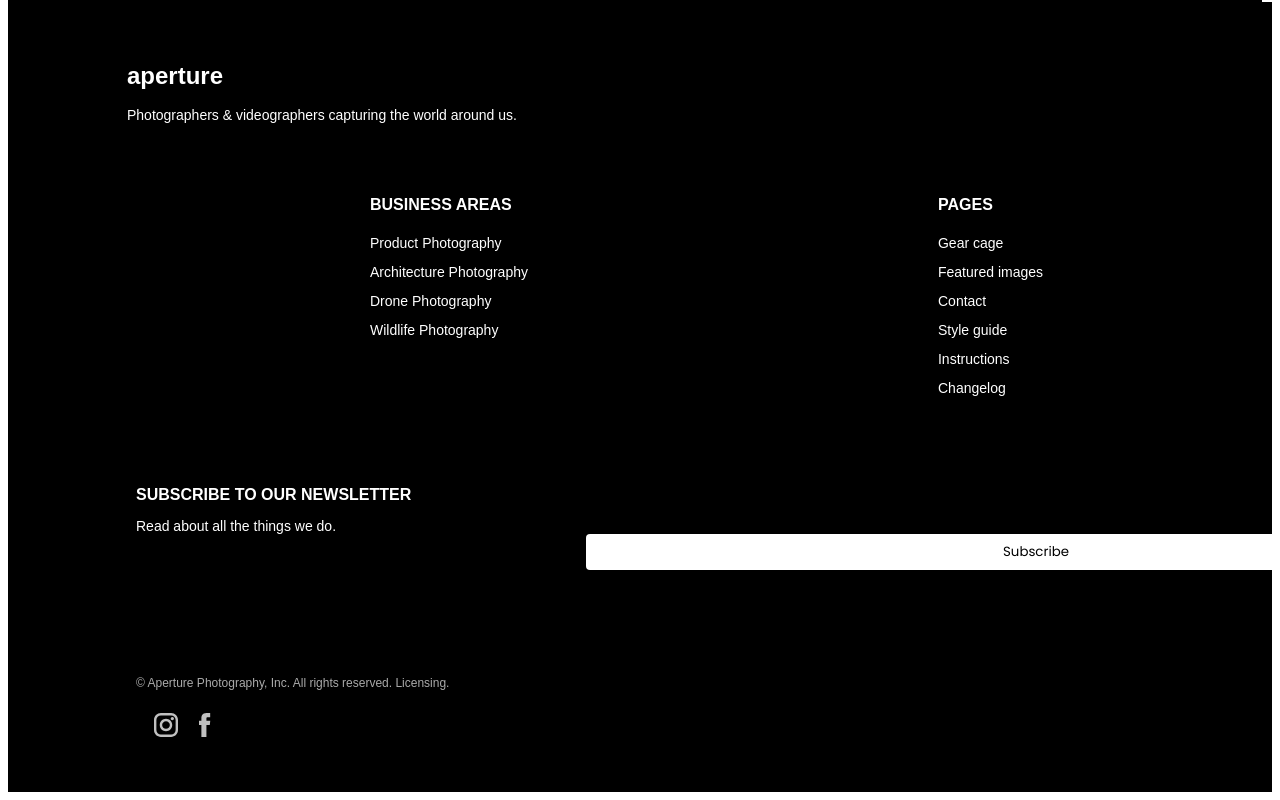
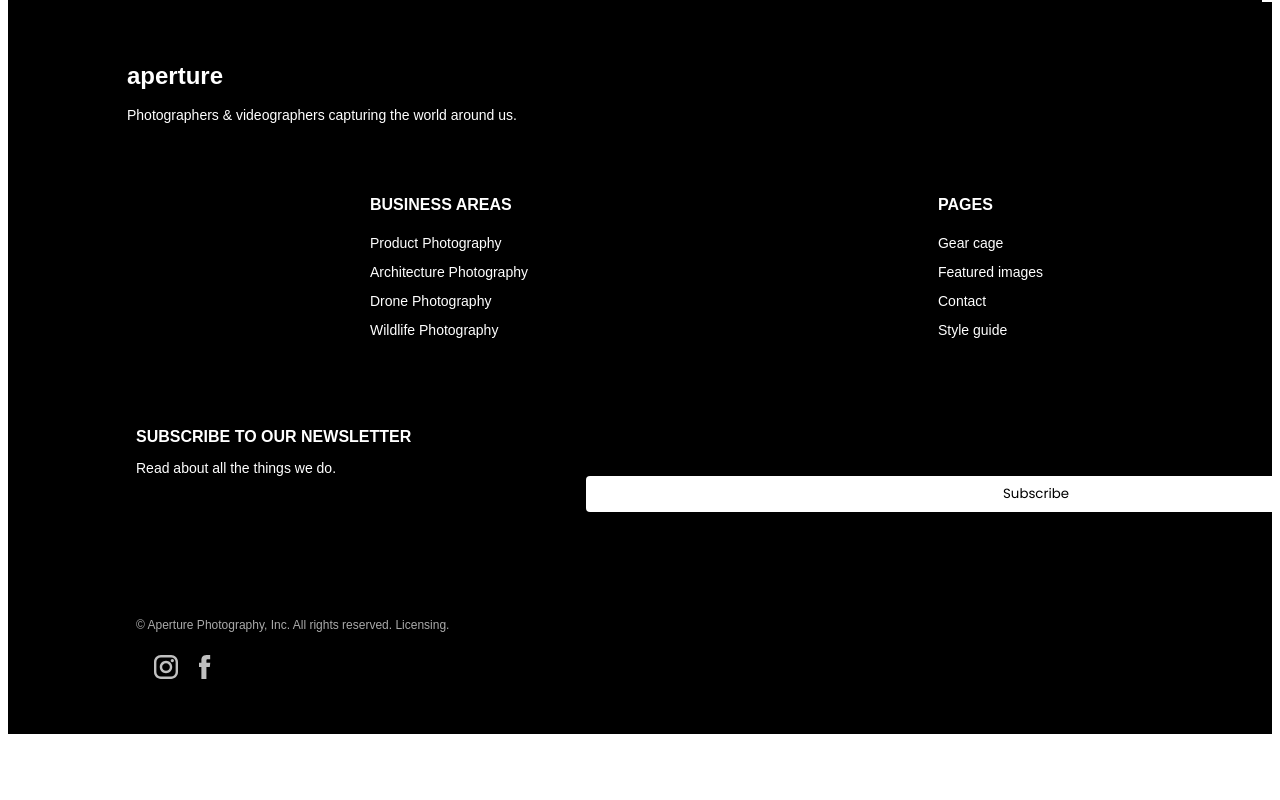
Before and after one commit to VorobyevVladimir/project1, a plain HTML site: page index.html in a window 1280 px wide. Shown: the part 6376-7176 px from the top of the page. After the commit the page ends 7118 px from the top, so only its background shows below. Drawn offline with Linux system fonts and the light colour scheme.

Commit message:
fix anchors

```diff
--- a/index.html
+++ b/index.html
@@ -274,8 +274,6 @@
                     <li><a class="footerNav" href="#featuredImages">Featured images</a></li>
                     <li><a class="footerNav" href="#contacts">Contact</a></li>
                     <li><a class="footerNav" href="#businessAreas">Style guide</a></li>
-                    <li><a class="footerNav" href="#">Instructions</a></li>
-                    <li><a class="footerNav" href="#">Changelog</a></li>
                 </ul>
             </div>
         </div>
@@ -305,4 +303,5 @@
 </footer>
     <!--footerEnd-->
 </body>
+
 </html>
```
